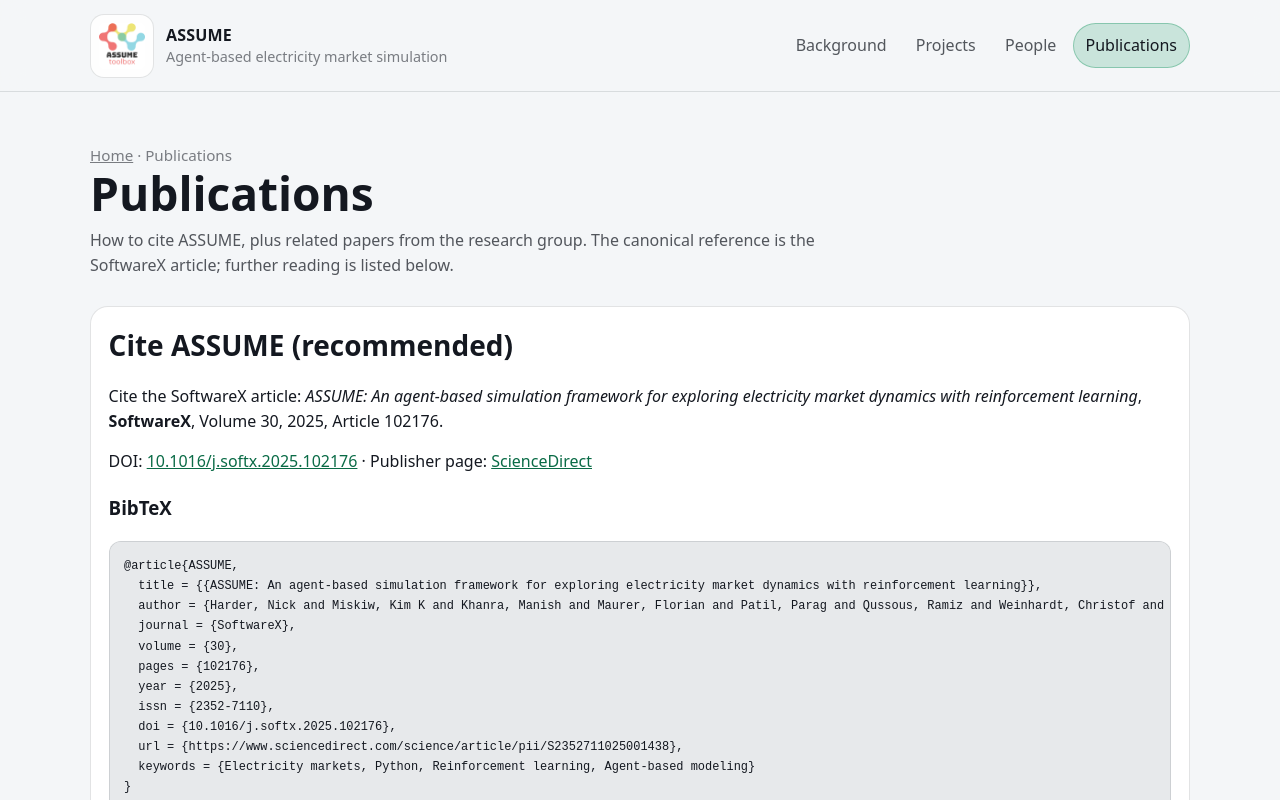
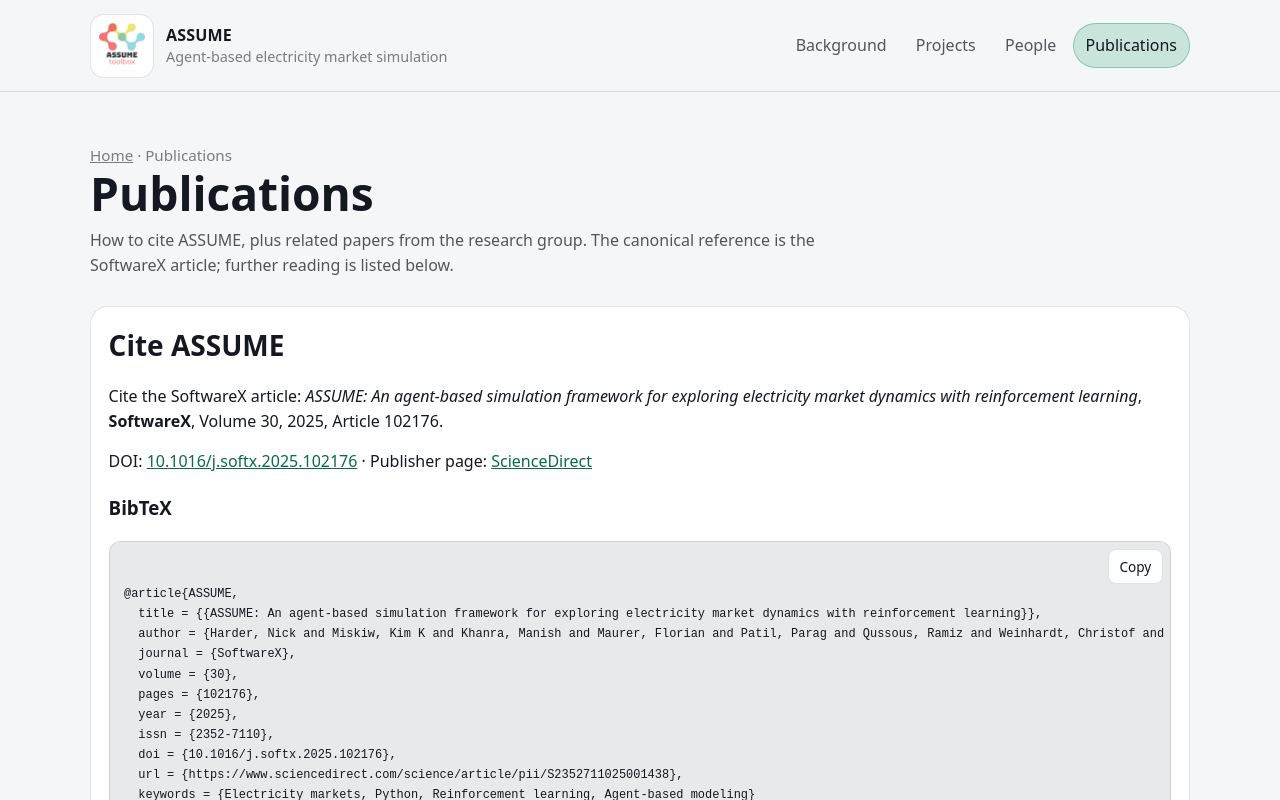
Before and after one commit to assume-framework/assume-framework.github.io, a React (Vite) app: page /publications in a window 1280 px wide. Shown: the top 800 px of the page. Built offline with nearby package versions, Linux system fonts and the light colour scheme.

Commit message:
add copy button to citation

```diff
--- a/src/index.css
+++ b/src/index.css
@@ -523,6 +523,46 @@ h1 {
   padding: 0;
 }
 
+.bibtex-block {
+  position: relative;
+  margin-top: 0.5rem;
+}
+
+.bibtex-block pre {
+  margin: 0;
+  padding-top: 2.65rem;
+}
+
+.bibtex-copy {
+  position: absolute;
+  top: 0.55rem;
+  right: 0.55rem;
+  z-index: 1;
+  appearance: none;
+  font: inherit;
+  font-size: 0.85rem;
+  padding: 0.35rem 0.65rem;
+  border-radius: 8px;
+  border: 1px solid var(--border);
+  background: var(--surface);
+  color: var(--text);
+  cursor: pointer;
+}
+
+.bibtex-copy:hover {
+  background: var(--surface-2);
+}
+
+.bibtex-copy:focus-visible {
+  outline: 2px solid color-mix(in srgb, var(--brand) 55%, transparent);
+  outline-offset: 2px;
+}
+
+.bibtex-copy:disabled {
+  opacity: 0.75;
+  cursor: default;
+}
+
 .people-grid {
   display: grid;
   grid-template-columns: repeat(2, 1fr);
--- a/src/pages/PublicationsPage.tsx
+++ b/src/pages/PublicationsPage.tsx
@@ -1,6 +1,33 @@
+import { useCallback, useState } from 'react';
 import { Link } from 'react-router-dom';
 
+const ASSUME_BIBTEX = `@article{ASSUME,
+  title = {{ASSUME: An agent-based simulation framework for exploring electricity market dynamics with reinforcement learning}},
+  author = {Harder, Nick and Miskiw, Kim K and Khanra, Manish and Maurer, Florian and Patil, Parag and Qussous, Ramiz and Weinhardt, Christof and Klobasa, Marian and Ragwitz, Mario and Weidlich, Anke},
+  journal = {SoftwareX},
+  volume = {30},
+  pages = {102176},
+  year = {2025},
+  issn = {2352-7110},
+  doi = {10.1016/j.softx.2025.102176},
+  url = {https://www.sciencedirect.com/science/article/pii/S2352711025001438},
+  keywords = {Electricity markets, Python, Reinforcement learning, Agent-based modeling}
+}`;
+
 export function PublicationsPage() {
+  const [copyState, setCopyState] = useState<'idle' | 'copied' | 'error'>('idle');
+
+  const copyBibtex = useCallback(async () => {
+    try {
+      await navigator.clipboard.writeText(ASSUME_BIBTEX);
+      setCopyState('copied');
+      window.setTimeout(() => setCopyState('idle'), 2000);
+    } catch {
+      setCopyState('error');
+      window.setTimeout(() => setCopyState('idle'), 2500);
+    }
+  }, []);
+
   return (
     <section className="section">
       <div className="container">
@@ -16,7 +43,7 @@ export function PublicationsPage() {
         </div>
 
         <div className="prose" style={{ marginTop: '1rem' }}>
-          <h2>Cite ASSUME (recommended)</h2>
+          <h2>Cite ASSUME</h2>
           <p>
             Cite the SoftwareX article:{' '}
             <em>
@@ -36,25 +63,26 @@ export function PublicationsPage() {
           </p>
 
           <h3>BibTeX</h3>
-          <pre>
-            <code>{`@article{ASSUME,
-  title = {{ASSUME: An agent-based simulation framework for exploring electricity market dynamics with reinforcement learning}},
-  author = {Harder, Nick and Miskiw, Kim K and Khanra, Manish and Maurer, Florian and Patil, Parag and Qussous, Ramiz and Weinhardt, Christof and Klobasa, Marian and Ragwitz, Mario and Weidlich, Anke},
-  journal = {SoftwareX},
-  volume = {30},
-  pages = {102176},
-  year = {2025},
-  issn = {2352-7110},
-  doi = {10.1016/j.softx.2025.102176},
-  url = {https://www.sciencedirect.com/science/article/pii/S2352711025001438},
-  keywords = {Electricity markets, Python, Reinforcement learning, Agent-based modeling}
-}`}</code>
-          </pre>
+          <div className="bibtex-block">
+            <button
+              type="button"
+              className="bibtex-copy"
+              onClick={copyBibtex}
+              aria-label="Copy BibTeX to clipboard"
+            >
+              {copyState === 'copied' ? 'Copied' : copyState === 'error' ? 'Failed' : 'Copy'}
+            </button>
+            <pre>
+              <code>{ASSUME_BIBTEX}</code>
+            </pre>
+          </div>
 
           <p>
             Releases are archived on Zenodo with version-specific DOIs; see the repository for current links.
           </p>
 
+        </div>
+        <div className="prose" style={{ marginTop: '1rem' }}>
           <h2>Related publications</h2>
           <p className="muted">Further reading on multi-agent electricity markets, reinforcement learning, and related methods.</p>
 
```
